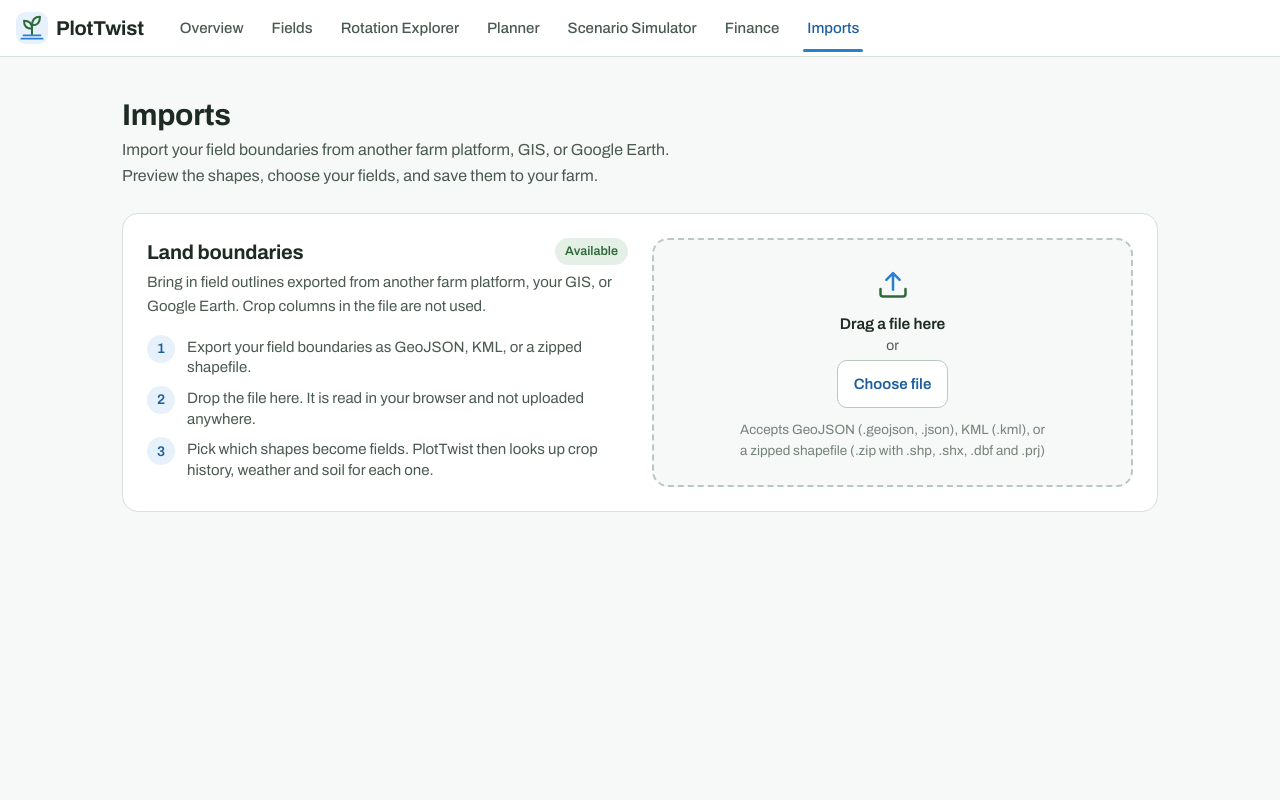
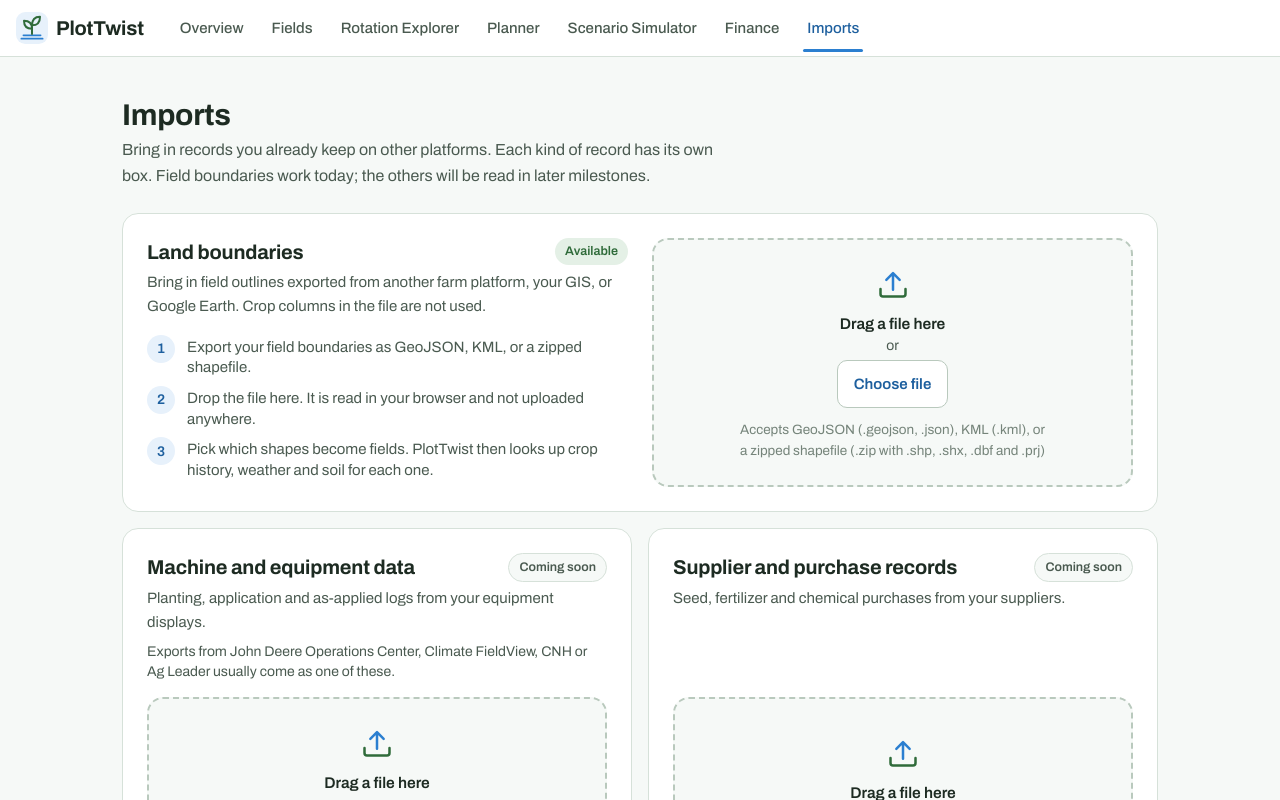
Before and after one commit to NASA-SPACE-APPS-CHALLENGE-2026/nasa-spaceapps-2026, a Next.js app in the folder web/: page /imports in a window 1280 px wide. Built offline with nearby package versions, Linux system fonts and the light colour scheme.

Commit message:
Revert "Merge Fixing-Import-page into AP-Branch"
This reverts commit 3a1fd987ffdbab141e63e29fd4137519d69510ee, reversing
changes made to 798a7d983b1c51d698fddf058cb30a92d530b0a8.

```diff
--- a/web/app/imports/page.tsx
+++ b/web/app/imports/page.tsx
@@ -1,4 +1,5 @@
 import { BoundaryImportCard } from '@/components/imports/BoundaryImportCard';
+import { StubImportCard } from '@/components/imports/StubImportCard';
 
 export const metadata = { title: 'Imports | PlotTwist' };
 
@@ -8,11 +9,41 @@ export default function ImportsPage() {
       <div className="mx-auto w-full max-w-[1100px] px-4 py-6 md:px-6 lg:px-8 lg:py-10">
         <h1 className="font-plate text-3xl">Imports</h1>
         <p className="mt-1 max-w-[65ch] text-[16px] leading-relaxed text-ink-soft">
-          Import your field boundaries from another farm platform, GIS, or Google Earth. Preview the shapes, choose your fields, and save them to your farm.
+          Bring in records you already keep on other platforms. Each kind of record has its own box. Field boundaries work today; the others will be read in later milestones.
         </p>
 
         <div className="mt-6 grid grid-cols-1 gap-x-4 gap-y-4 md:grid-cols-2">
           <BoundaryImportCard />
+          <StubImportCard
+            title="Machine and equipment data"
+            description="Planting, application and as-applied logs from your equipment displays."
+            accept={['.zip', '.xml', '.csv']}
+            acceptLabel="ISOXML (.zip or .xml), zipped shapefiles (.zip), or CSV"
+            note="Exports from John Deere Operations Center, Climate FieldView, CNH or Ag Leader usually come as one of these."
+          />
+          <StubImportCard
+            title="Supplier and purchase records"
+            description="Seed, fertilizer and chemical purchases from your suppliers."
+            accept={['.csv', '.xlsx', '.xls', '.pdf']}
+            acceptLabel="CSV, Excel (.xlsx, .xls), or PDF invoices"
+          />
+          <StubImportCard
+            title="Finance and payments"
+            description="Income and expenses, to compare plans by what they cost and earn."
+            accept={['.csv']}
+            acceptLabel="CSV exports"
+            note={
+              <>
+                Export a CSV from QuickBooks (Reports, then Export to CSV) or from the Stripe Dashboard (Payments, then Export). PlotTwist never asks for your account passwords or API keys.
+              </>
+            }
+          />
+          <StubImportCard
+            title="Yield and harvest records"
+            description="Yield maps and harvest totals by field and year."
+            accept={['.csv', '.zip', '.xml']}
+            acceptLabel="CSV, zipped shapefiles (.zip), or ISOXML (.zip or .xml)"
+          />
         </div>
       </div>
     </div>
--- /dev/null
+++ b/web/components/imports/StubImportCard.tsx
@@ -0,0 +1,84 @@
+'use client';
+
+import { useId, useState } from 'react';
+import { DropZone, formatBytes } from './DropZone';
+
+interface Props {
+  title: string;
+  description: string;
+  accept: string[];
+  acceptLabel: string;
+  note?: React.ReactNode;
+}
+
+interface Received {
+  name: string;
+  size: number;
+  at: string;
+}
+
+/**
+ * Milestone 1: accepts files and lists them honestly as received but not processed.
+ * Nothing is uploaded, parsed or analysed.
+ */
+export function StubImportCard({ title, description, accept, acceptLabel, note }: Props) {
+  const [files, setFiles] = useState<Received[]>([]);
+  const [error, setError] = useState<string | null>(null);
+  const headingId = useId();
+  return (
+    // Five rows shared with the neighbouring card through CSS subgrid, so the drop box and the button line up across a row.
+    <section className="row-span-5 grid grid-rows-subgrid gap-0 rounded-[var(--radius-panel)] border border-line bg-panel p-5 lg:p-6" aria-labelledby={headingId}>
+      <div className="flex items-start justify-between gap-3">
+        <h2 id={headingId} className="font-plate text-xl">
+          {title}
+        </h2>
+        <span className="shrink-0 rounded-full border border-line bg-paper px-2.5 py-1 text-[12.5px] font-semibold text-ink-soft">Coming soon</span>
+      </div>
+      <div>
+        <p className="mt-1 text-[15px] leading-relaxed text-ink-soft">{description}</p>
+        {note && <div className="mt-2 text-[14px] leading-snug text-ink-soft">{note}</div>}
+      </div>
+      <div className="mt-4 flex">
+        <DropZone
+          className="flex-1"
+          accept={accept}
+          acceptLabel={acceptLabel}
+          multiple
+          onFiles={(fs) => {
+            setError(null);
+            setFiles((prev) => [...prev, ...fs.map((f) => ({ name: f.name, size: f.size, at: new Date().toISOString() }))]);
+          }}
+          onReject={setError}
+        />
+      </div>
+      <div>
+      {error && (
+        <p className="mt-3 rounded-[var(--radius-control)] bg-alert-tint px-3 py-2 text-[14.5px] text-[#7a2c1d]" role="alert">
+          {error}
+        </p>
+      )}
+      {files.length > 0 && (
+        <ul className="mt-3 space-y-2" aria-label={`${title} files`}>
+          {files.map((f, i) => (
+            <li key={`${f.name}-${i}`} className="flex items-center gap-3 rounded-[var(--radius-control)] border border-line bg-paper px-3 py-2">
+              <div className="min-w-0 flex-1">
+                <p className="truncate text-[15px] font-semibold">{f.name}</p>
+                <p className="text-[13.5px] text-ink-soft">{formatBytes(f.size)}. Received, not yet processed.</p>
+              </div>
+              <button type="button" onClick={() => setFiles((prev) => prev.filter((_, j) => j !== i))} className="min-h-11 rounded-[var(--radius-control)] px-2 text-[14px] font-semibold text-ink-soft hover:bg-panel" aria-label={`Remove ${f.name}`}>
+                Remove
+              </button>
+            </li>
+          ))}
+        </ul>
+      )}
+      </div>
+      <div className="pt-4">
+        <button type="button" disabled className="min-h-12 w-full cursor-not-allowed rounded-[var(--radius-control)] border border-line bg-paper text-[15px] font-semibold text-ink-faint">
+          Processing comes in a later milestone
+        </button>
+        <p className="mt-2 text-[13px] text-ink-faint">Files stay in this browser tab. They are not uploaded, read or analysed yet, and are cleared when you leave this page.</p>
+      </div>
+    </section>
+  );
+}
```
Also changed, not shown: 1 other file (tests, documents, lock files or other folders).
